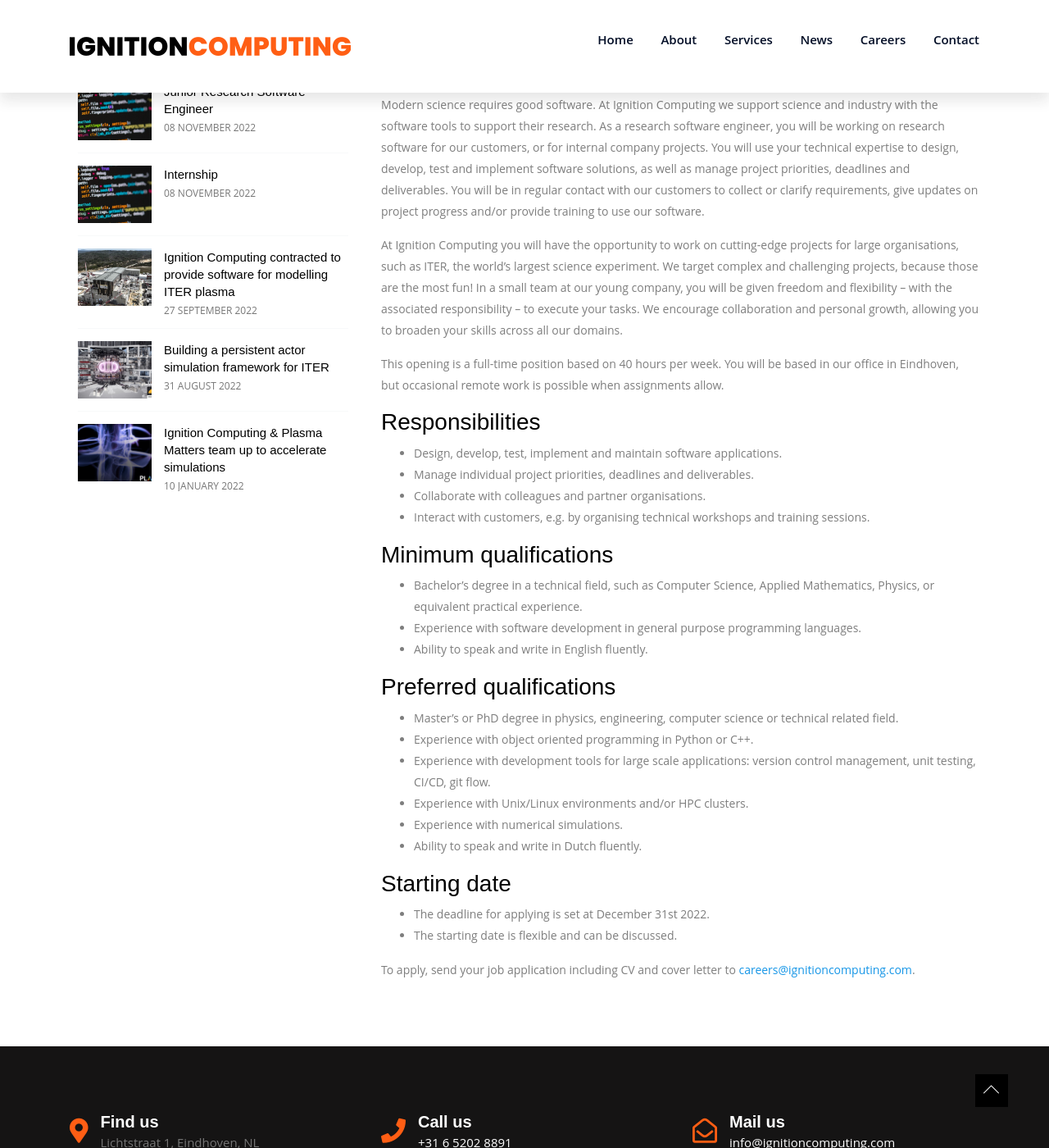
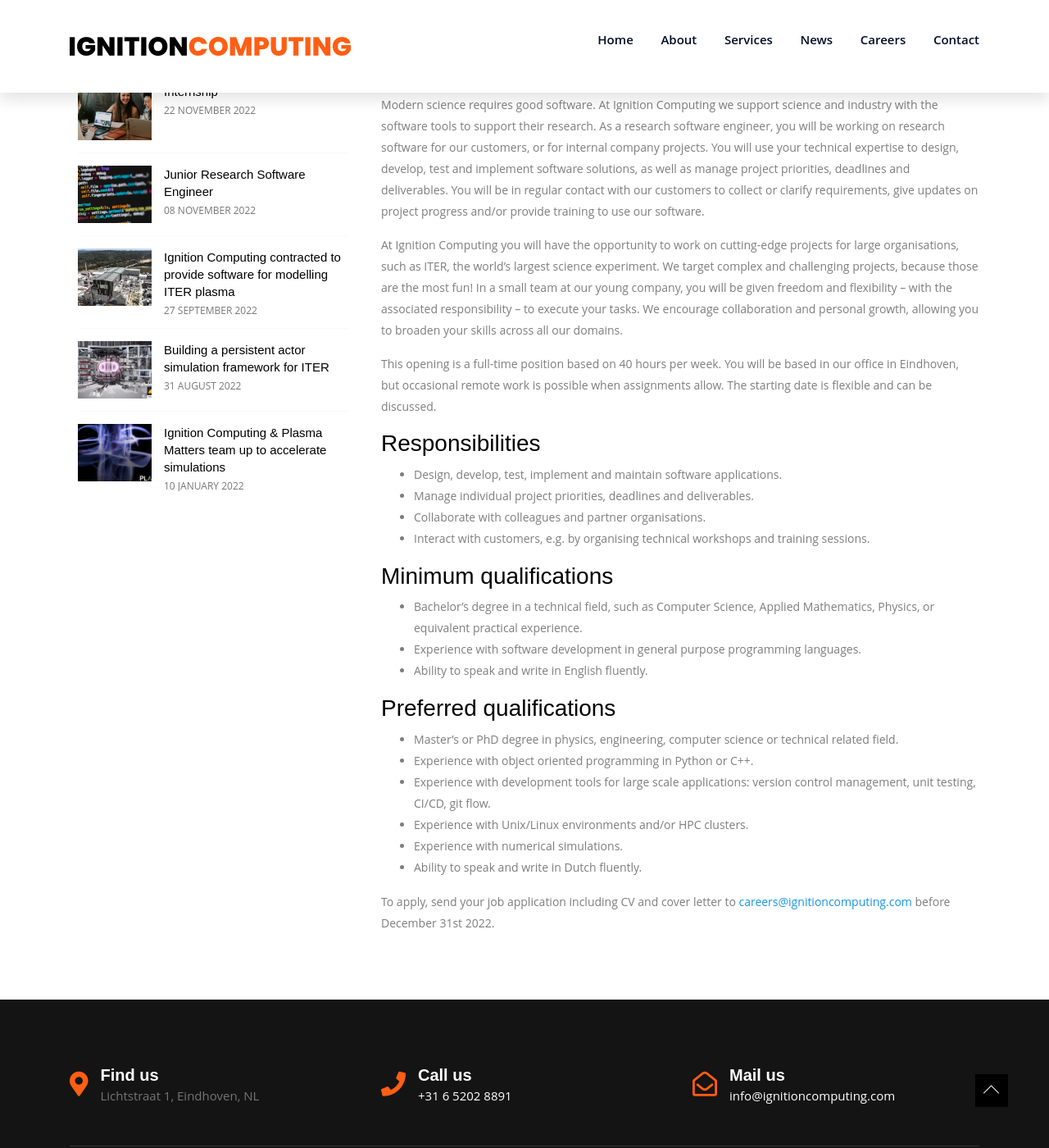
Before and after one commit to koenstrien/ignitioncomputing, a Jekyll site: the page built from _posts/careers/2022-11-08-Junior-Research-Software-Engineer.md, in a window 1280 px wide and 1400 px high, scrolled down 777 px. Shown: the whole window at 82% size. Built offline with Jekyll 4.4.1, drawn with Linux system fonts in a browser that asks for light colours.

Commit message:
maarten comments + picture

```diff
--- a/_posts/careers/2022-11-08-Junior-Research-Software-Engineer.md
+++ b/_posts/careers/2022-11-08-Junior-Research-Software-Engineer.md
@@ -36,9 +36,4 @@
 - Experience with numerical simulations.
 - Ability to speak and write in Dutch fluently.
 
-### Starting date
-
-- The deadline for applying is set at December 31st 2022.
-- The starting date is flexible and can be discussed.
-
-To apply, send your job application including CV and cover letter to <careers@ignitioncomputing.com>.
+To apply, send your job application including CV and cover letter to <careers@ignitioncomputing.com> before December 31st 2022.
```
Also changed, not shown: other parts of _posts/careers/2022-11-08-Junior-Research-Software-Engineer.md (+1 -1 lines), _posts/careers/2022-11-08-Internship.md (deleted, +0 -31 lines), _posts/careers/2022-11-22-Internship.md (added, +30 -0 lines), assets/img/news/brooke-cagle-g1Kr40.jpg (added).
